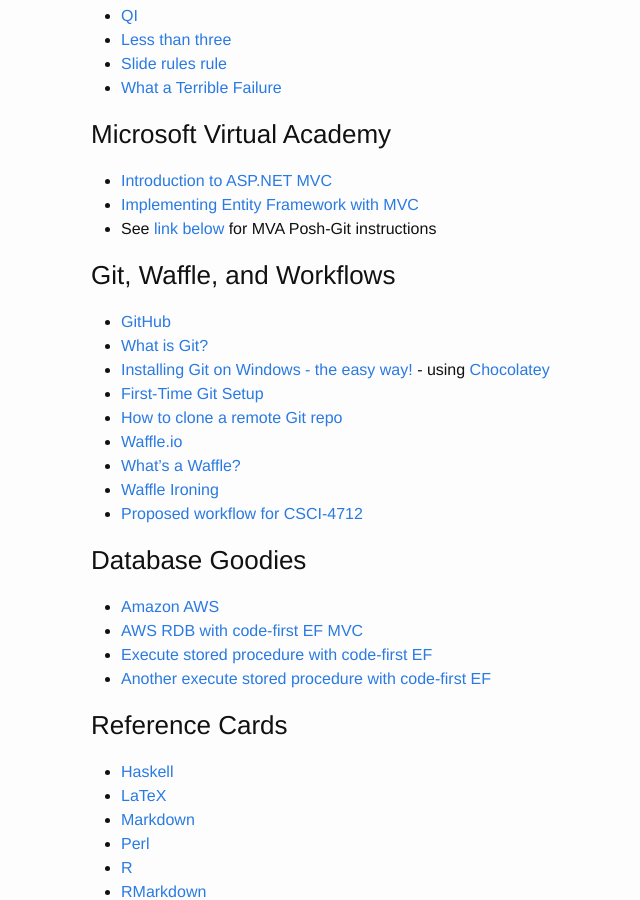
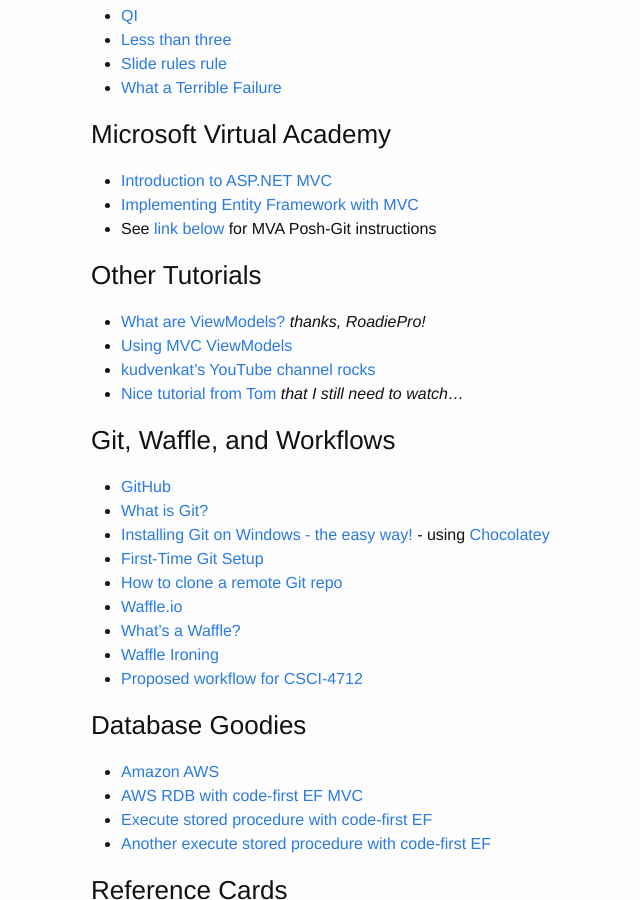
Before and after one commit to jtucker276/jtucker276.github.io, a Jekyll site: the page built from _posts/2016-01-17-Quite-Interesting-Links.markdown, in a window 1280 px wide and 900 px high, scrolled down 313 px. Shown: the whole window, without its empty margins (179-819 px from the left). Built offline with Jekyll 4.4.1, drawn with Linux system fonts in a browser that asks for light colours.

Commit message:
updating links

```diff
--- a/_posts/2016-01-17-Quite-Interesting-Links.markdown
+++ b/_posts/2016-01-17-Quite-Interesting-Links.markdown
@@ -17,6 +17,12 @@
 - [Introduction to ASP.NET MVC](https://mva.microsoft.com/en-US/training-courses/introduction-to-aspnet-mvc-8322?l=nKZwZ8Zy_3504984382)
 - [Implementing Entity Framework with MVC](https://mva.microsoft.com/en-US/training-courses/implementing-entity-framework-with-mvc-8931?l=e2H2lDC3_8304984382)
 - See [link below][gitinstall-l] for MVA Posh-Git instructions
+
+### Other Tutorials
+- [What are ViewModels?](http://sampathloku.blogspot.com/2012/10/how-to-use-viewmodel-with-aspnet-mvc.html) *thanks, RoadiePro!*
+- [Using MVC ViewModels](https://youtu.be/oN1f2Vpc-wU)
+- [kudvenkat's YouTube channel rocks](https://www.youtube.com/channel/UCCTVrRB5KpIiK6V2GGVsR1Q)
+- [Nice tutorial from Tom](https://www.youtube.com/playlist?list=PLyTGxV2Uvi86oIm7Ws6o3BB41OUvi1kCT) *that I still need to watch...*
 
 ### Git, Waffle, and Workflows
 - [GitHub][github-l]
```
